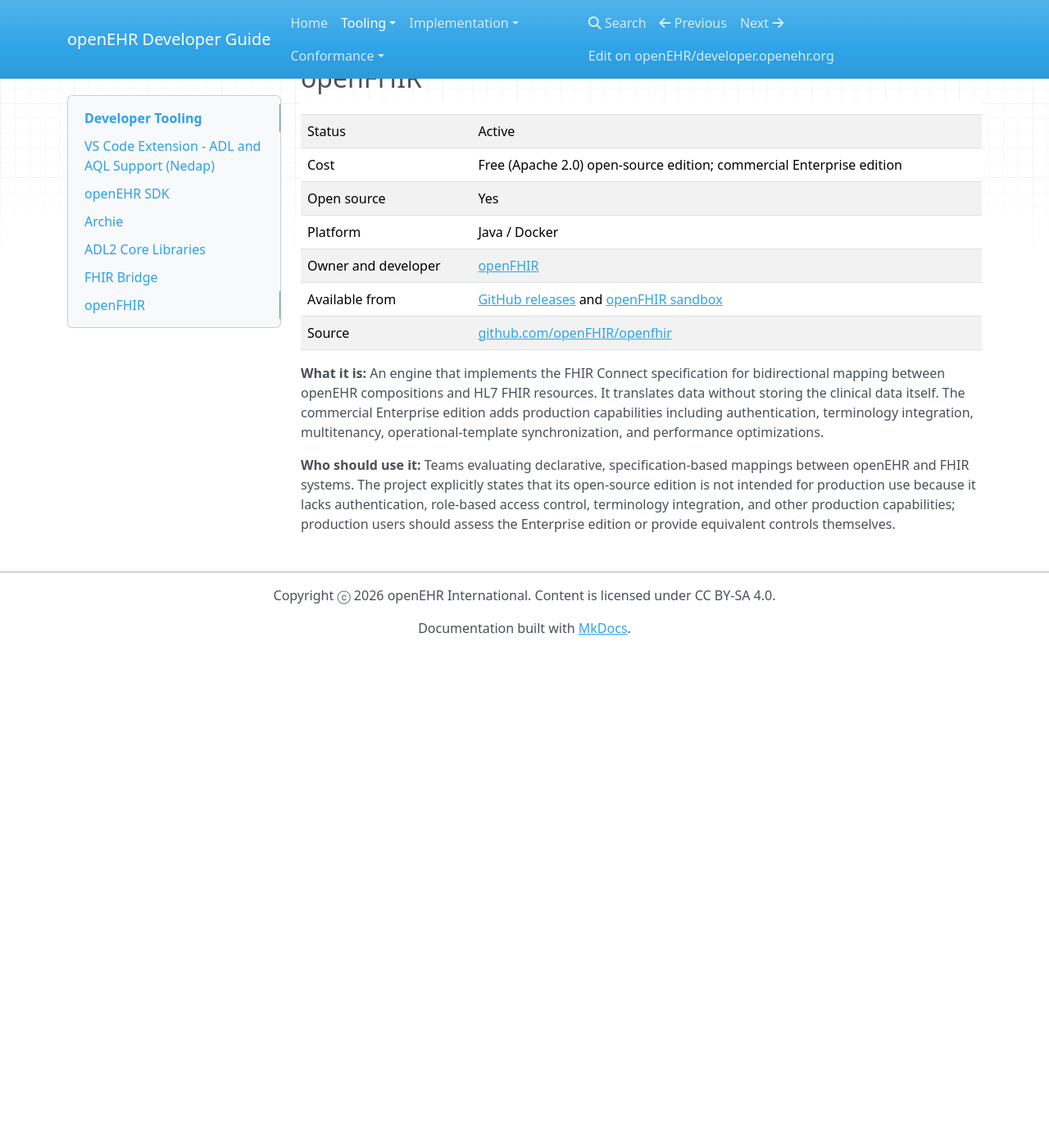
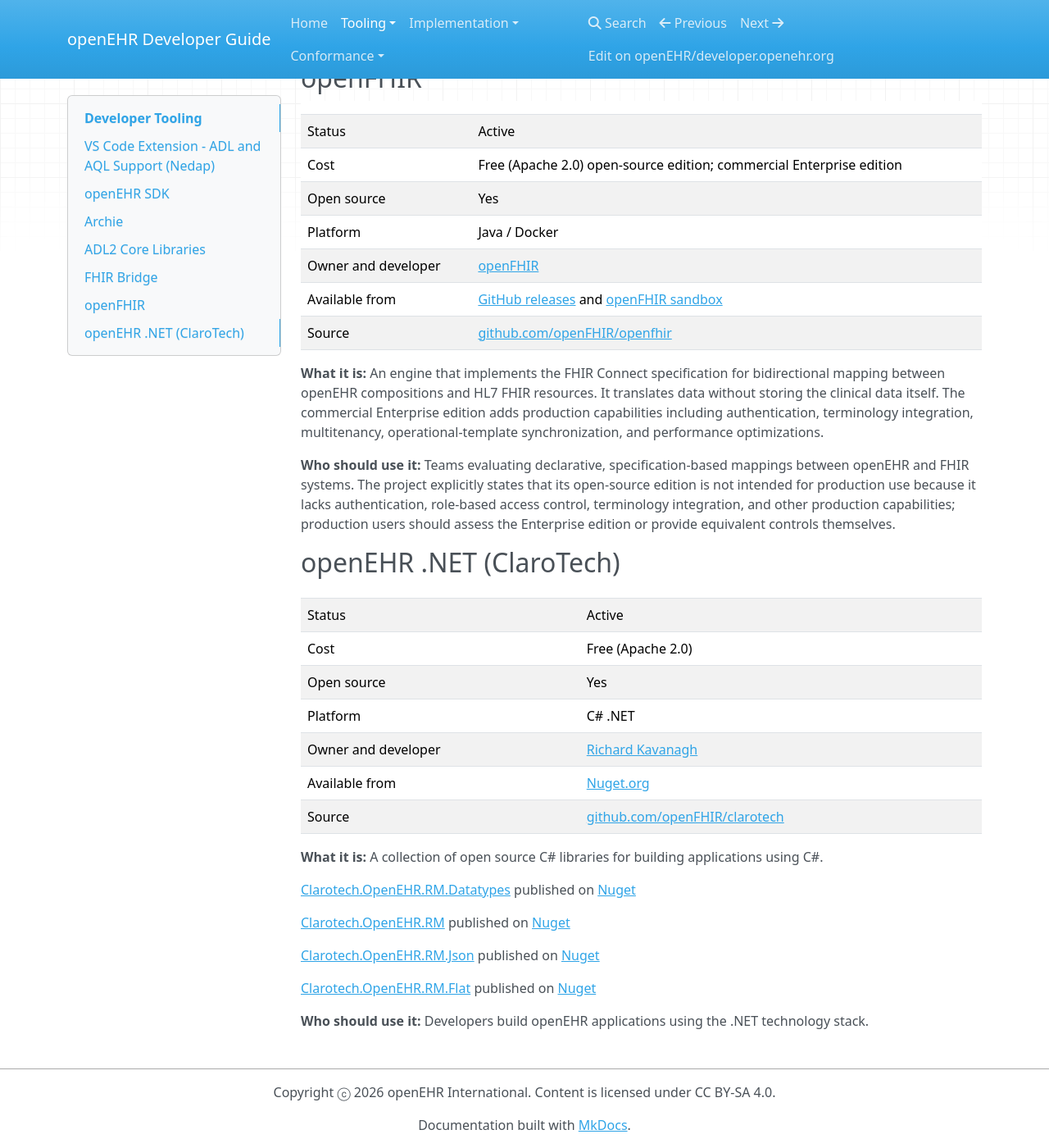
Before and after one commit to openEHR/developer.openehr.org, an MkDocs documentation site: the page built from docs/tooling/developer-tooling.md, in a window 1280 px wide and 1400 px high, scrolled down 2396 px. Shown: the whole window at 82% size. Built offline with MkDocs 1.6.1, drawn with Linux system fonts in a browser that asks for light colours; nearby versions of some CDN libraries; before the commit the page ends 3190 px from its top, so only the background shows below that.

Commit message:
add c# nuget libraries

```diff
--- a/docs/tooling/developer-tooling.md
+++ b/docs/tooling/developer-tooling.md
@@ -89,3 +89,28 @@
 **What it is:** An engine that implements the FHIR Connect specification for bidirectional mapping between openEHR compositions and HL7 FHIR resources. It translates data without storing the clinical data itself. The commercial Enterprise edition adds production capabilities including authentication, terminology integration, multitenancy, operational-template synchronization, and performance optimizations.
 
 **Who should use it:** Teams evaluating declarative, specification-based mappings between openEHR and FHIR systems. The project explicitly states that its open-source edition is not intended for production use because it lacks authentication, role-based access control, terminology integration, and other production capabilities; production users should assess the Enterprise edition or provide equivalent controls themselves.
+
+## openEHR .NET (ClaroTech)
+
+| | |
+| --- | --- |
+| Status | Active |
+| Cost | Free (Apache 2.0)  |
+| Open source | Yes |
+| Platform | C# .NET|
+| Owner and developer | [Richard Kavanagh](https://www.linkedin.com/in/richardkavanagh/) |
+| Available from | [Nuget.org](https://www.nuget.org/profiles/clarotechuk)|
+| Source | [github.com/openFHIR/clarotech](https://github.com/openFHIR/clarotech) |
+
+**What it is:** A collection of open source C# libraries for building applications using C#.
+
+
+[Clarotech.OpenEHR.RM.Datatypes](https://github.com/clarotech/openEHRDataTypes) published on [Nuget](https://www.nuget.org/packages/Clarotech.OpenEHR.RM.Datatypes)
+
+[Clarotech.OpenEHR.RM](https://github.com/clarotech/openEHR-ehr) published on [Nuget](https://www.nuget.org/packages/Clarotech.OpenEHR.RM)
+
+[Clarotech.OpenEHR.RM.Json](https://github.com/clarotech/openEHR-json) published on [Nuget](https://www.nuget.org/packages/Clarotech.OpenEHR.RM.Json)
+
+[Clarotech.OpenEHR.RM.Flat](https://github.com/clarotech/openEHR-flat) published on [Nuget](https://www.nuget.org/packages/Clarotech.OpenEHR.RM.Flat)
+
+**Who should use it:** Developers build openEHR applications using the .NET technology stack.
```
